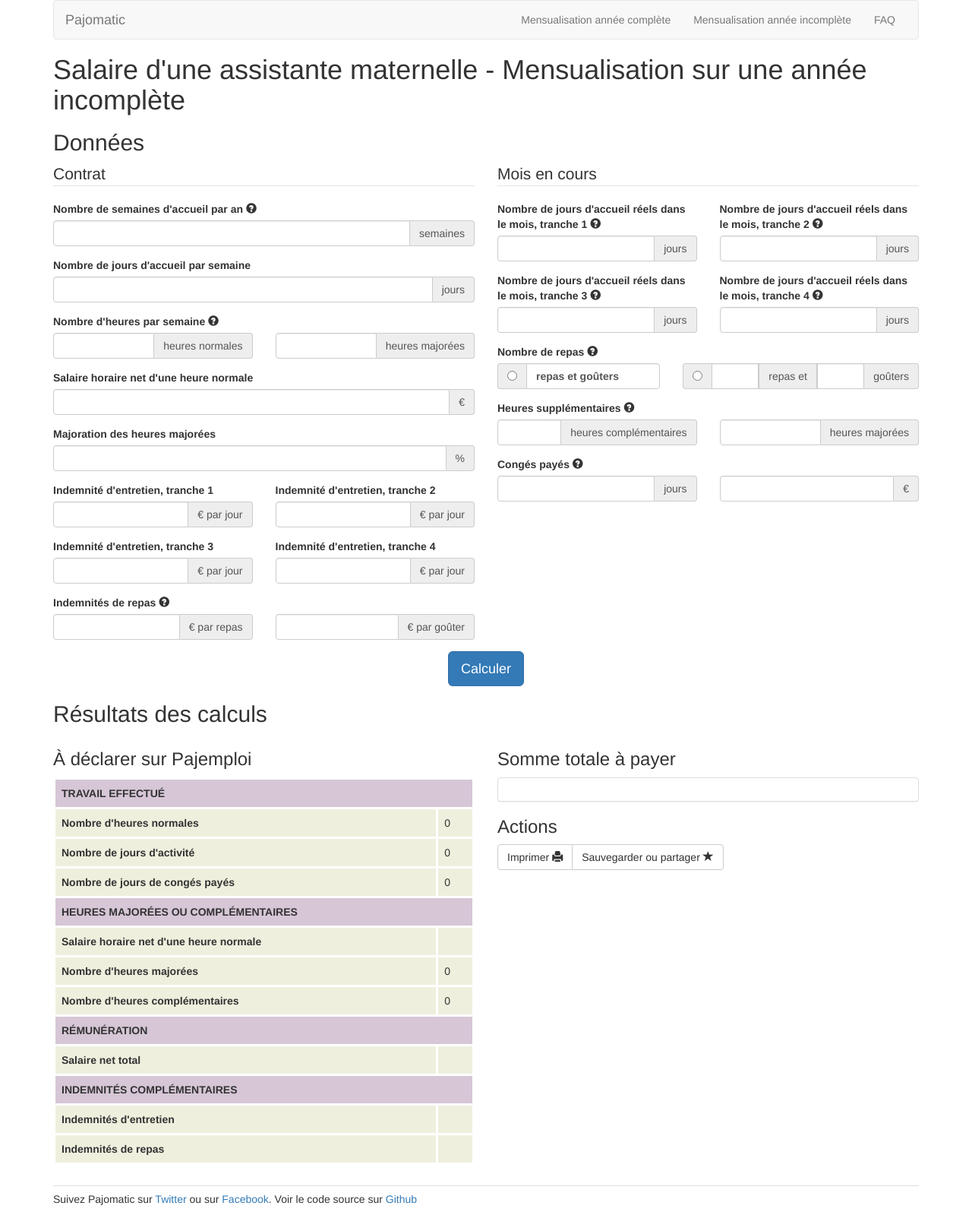
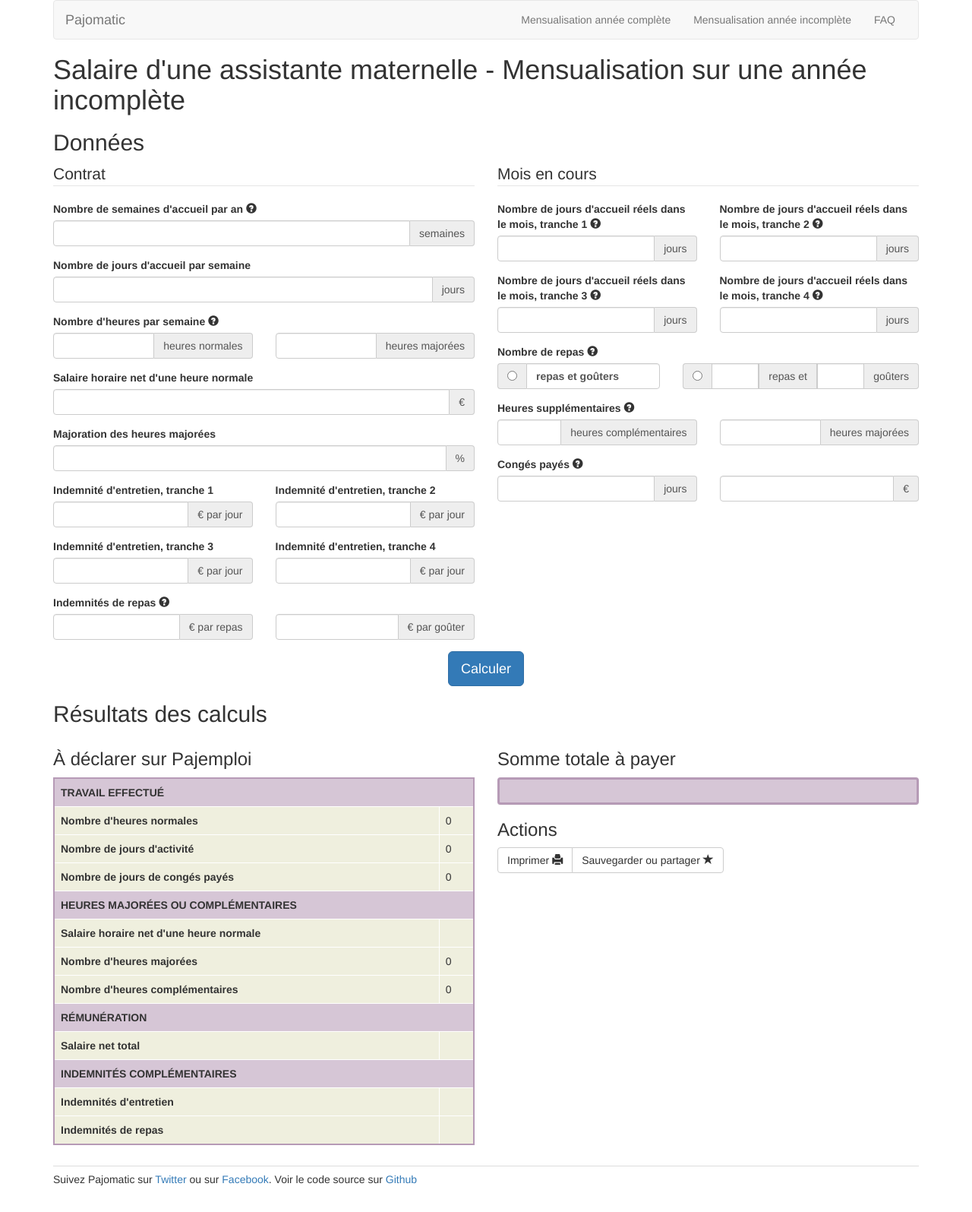
Before and after one commit to tut-tuuut/pajomatic, a Jekyll site: the page built from index.html, in a window 1280 px wide. Shown: the whole page at 76% size. Built offline with Jekyll 4.4.1, drawn with Linux system fonts in a browser that asks for light colours; after the commit the page ends 1569 px from its top, so only the background shows below that.

Commit message:
Add: style sur l'élément "total à payer"

```diff
--- a/css/adjust.scss
+++ b/css/adjust.scss
@@ -20,10 +20,11 @@ footer {
 }
 
 .output-table.table-bordered {
+  border: 2px solid darken($pajePurple, 15%);
   tbody {
     td, th {
       background: $pajeYellow;
-      border: 3px solid #fff;
+      border-color: #fff;
     }
   }
 
@@ -34,3 +35,9 @@ footer {
     }
   }
 }
+
+.total-a-payer {
+  background-color: $pajePurple;
+  border: 3px solid darken($pajePurple, 15%);
+  font-size: 1.6em;
+}
```
